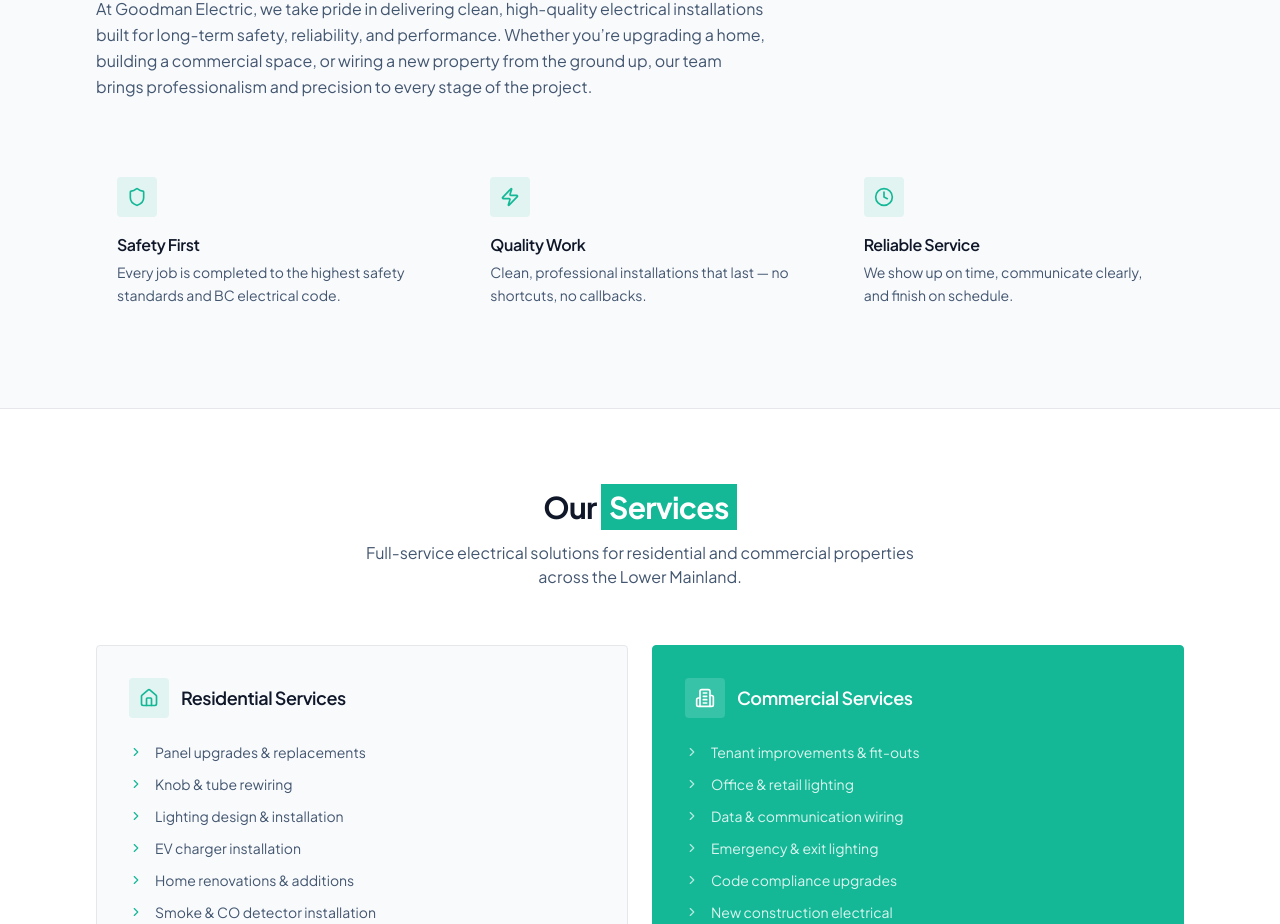
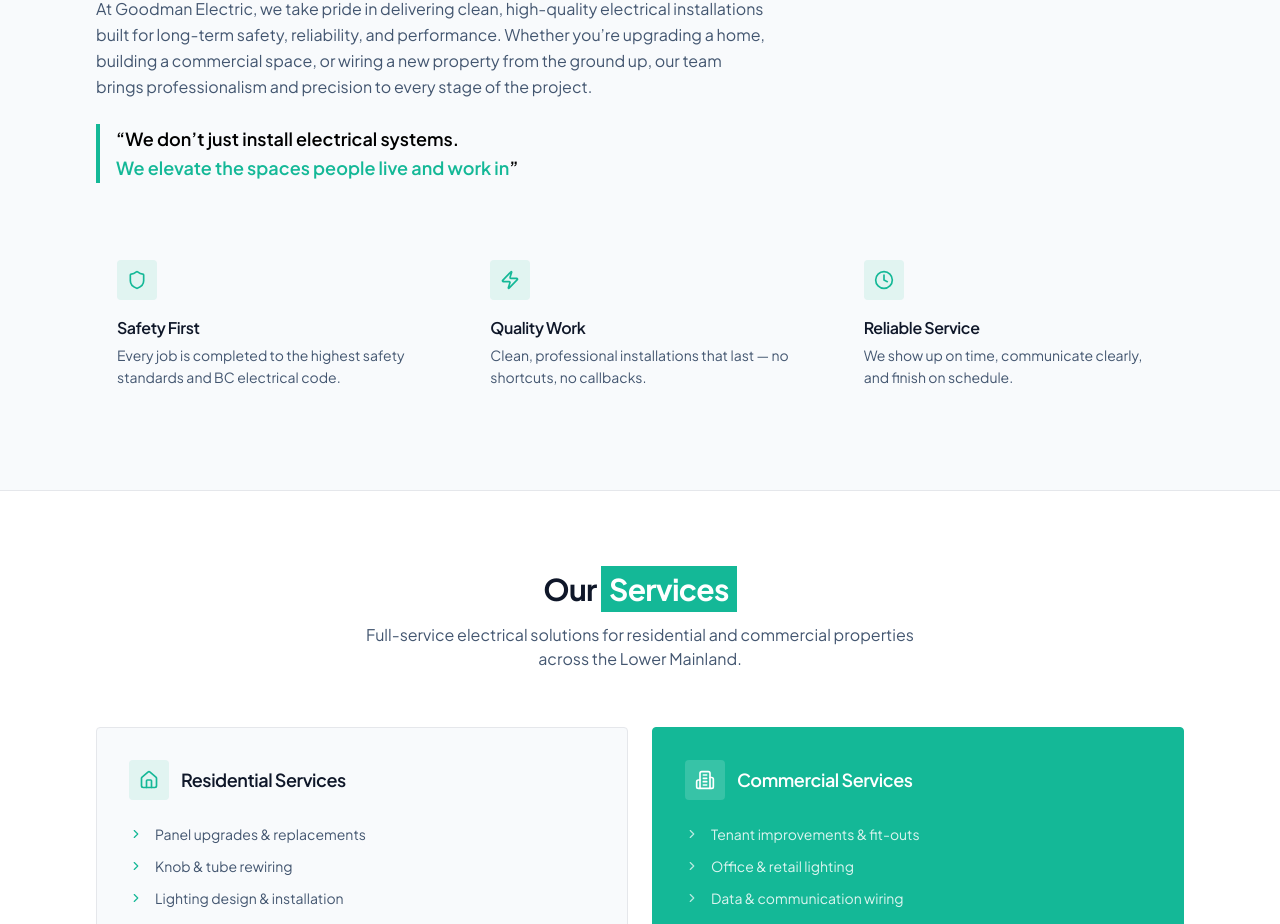
Before and after one commit to Mehhhhull/GOODMAN-ELECTRIC-WEBSITE, a React (Vite) app: page / in a window 1280 px wide. Shown: the part 916-1840 px from the top of the page. Built offline with nearby package versions, Linux system fonts and the light colour scheme; the HTML template or start-up script is replaced by a standard one.

Commit message:
Added about us quote

```diff
--- a/src/components/AboutSection.tsx
+++ b/src/components/AboutSection.tsx
@@ -21,8 +21,17 @@
           <h2 className="text-3xl font-bold text-heading mb-4">
             Your Trusted <br /> <span className="bg-[#14B897] text-white px-2 py-1">Electrical Partner</span>
           </h2>
+
           <p className="text-body leading-relaxed">
-           At Goodman Electric, we take pride in delivering clean, high-quality electrical installations built for long-term safety, reliability, and performance. Whether you’re upgrading a home, building a commercial space, or wiring a new property from the ground up, our team brings professionalism and precision to every stage of the project.
+            At Goodman Electric, we take pride in delivering clean, high-quality electrical installations built for long-term safety, reliability, and performance. Whether you’re upgrading a home, building a commercial space, or wiring a new property from the ground up, our team brings professionalism and precision to every stage of the project.
+          </p>
+
+          <p className="mt-6 text-lg font-semibold text-black leading-relaxed border-l-4 border-[#14B897] pl-4">
+            “We don’t just install electrical systems.
+            <br />
+            <span className="text-[#14B897]">
+              We elevate the spaces people live and work in
+            </span>”
           </p>
         </motion.div>
 
```
